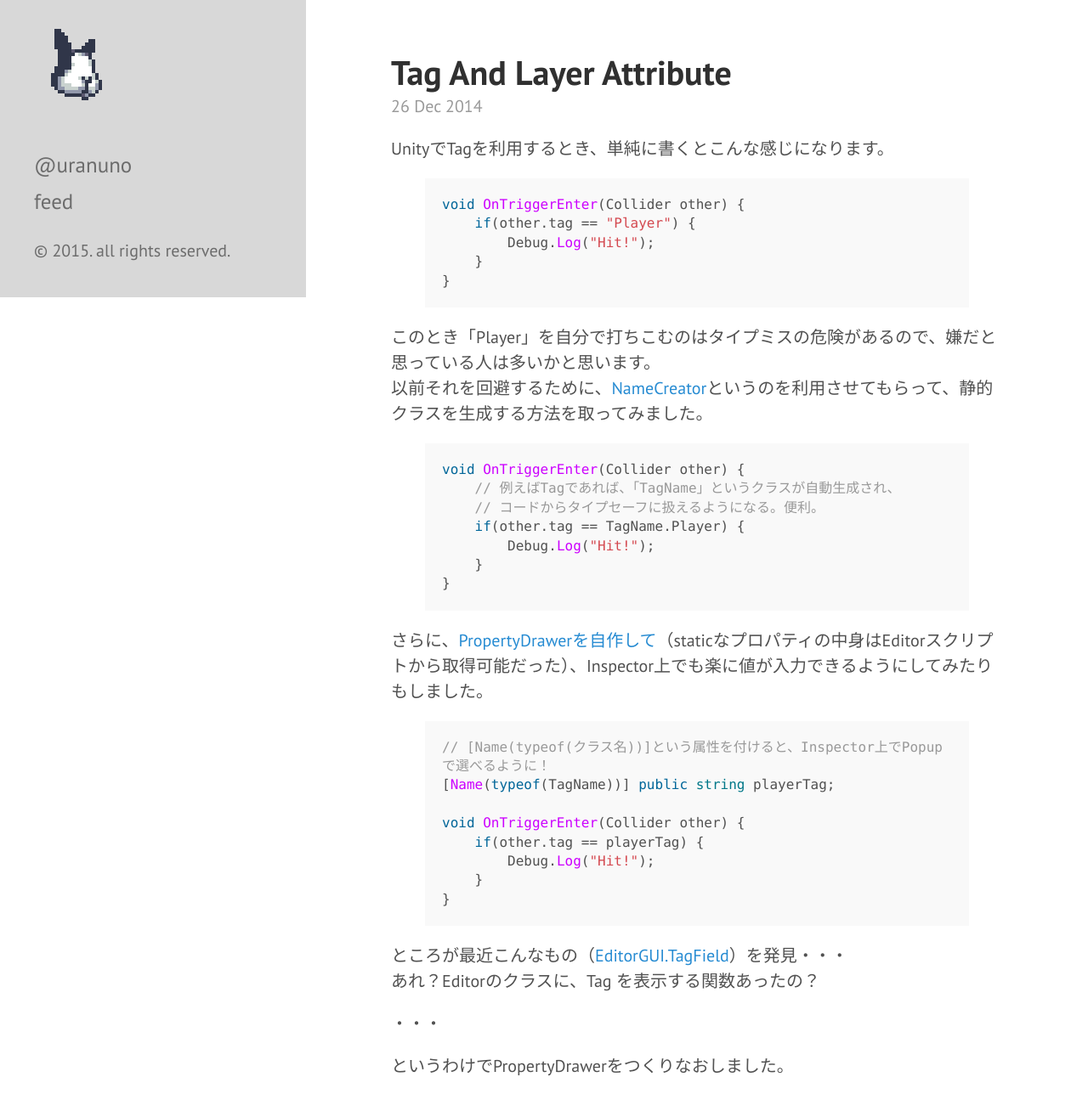
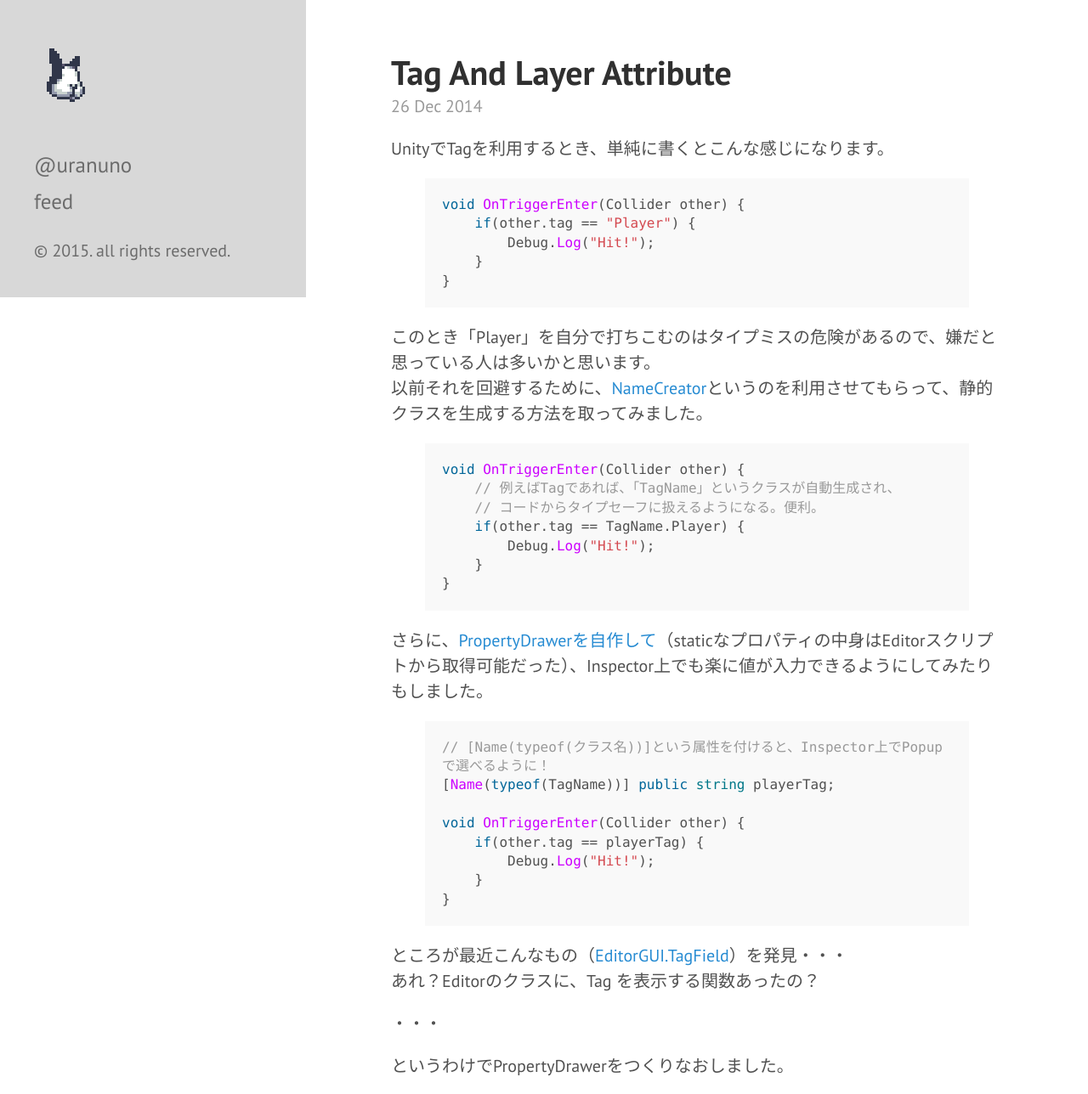
Before and after one commit to uranuno/uranuno.github.io, a Jekyll site: the page built from index.html, in a window 1280 px wide. Shown: the part 550-1838 px from the top of the page at 85% size. Built offline with Jekyll 4.4.1, drawn with Linux system fonts in a browser that asks for light colours; Markdown is read by kramdown in place of the engine named in the settings; the list of posts is cut into pages by our own code; grey boxes are pictures that could not be loaded.

Commit message:
ロゴサイズ修正

```diff
--- a/_includes/sidebar.html
+++ b/_includes/sidebar.html
@@ -3,7 +3,7 @@
     <div class="sidebar-about">
       <h1>
         <a href="{{ site.baseurl }}">
-          <img src="{{ site.baseurl }}public/logo@2x.gif" alt="{{ site.title }}" width="96" height="96">
+          <img src="{{ site.baseurl }}public/logo@2x.gif" alt="{{ site.title }}" width="72" height="72">
         </a>
       </h1>
     </div>
```
Also changed, not shown: public/logo@2x.gif.
